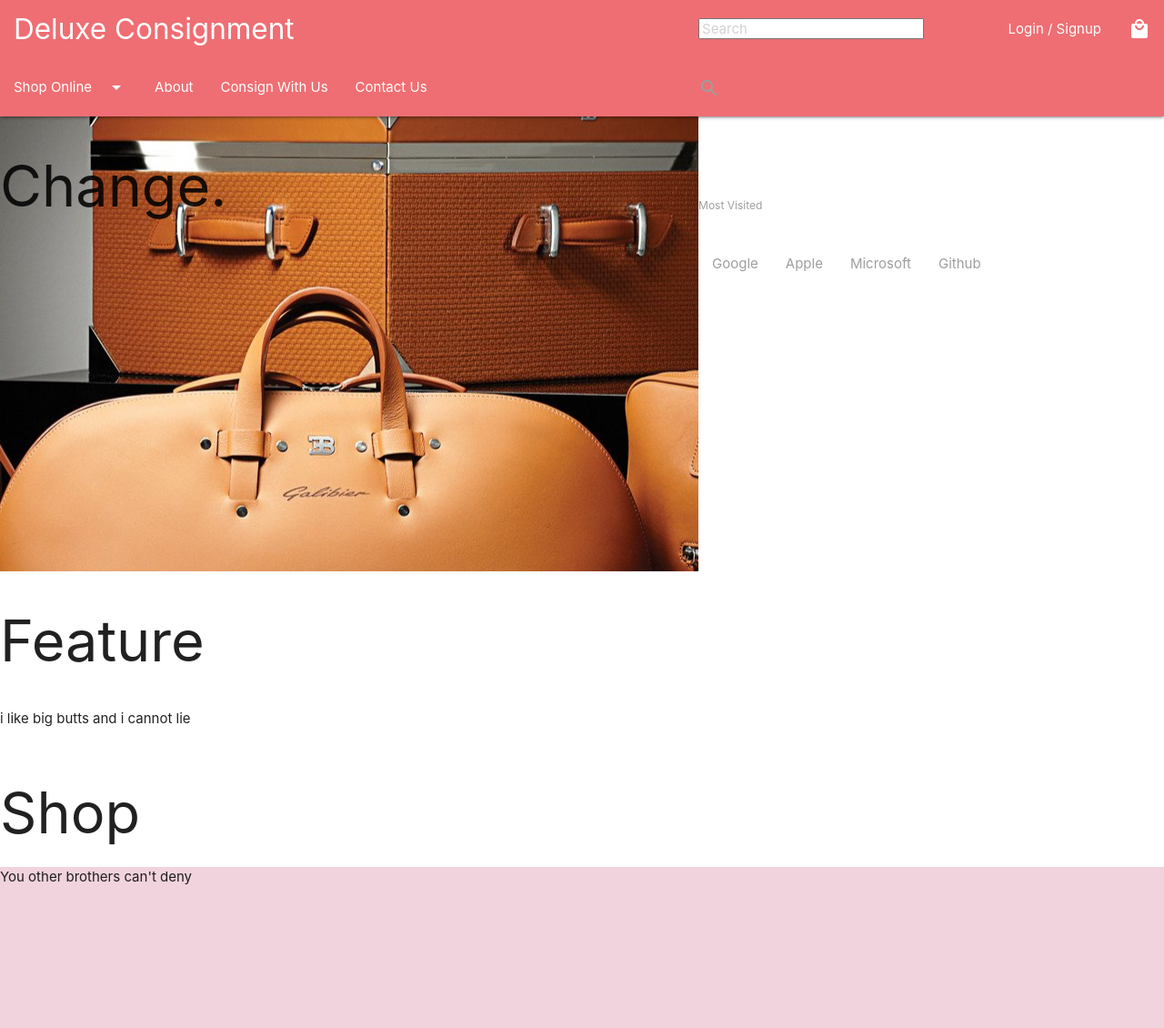
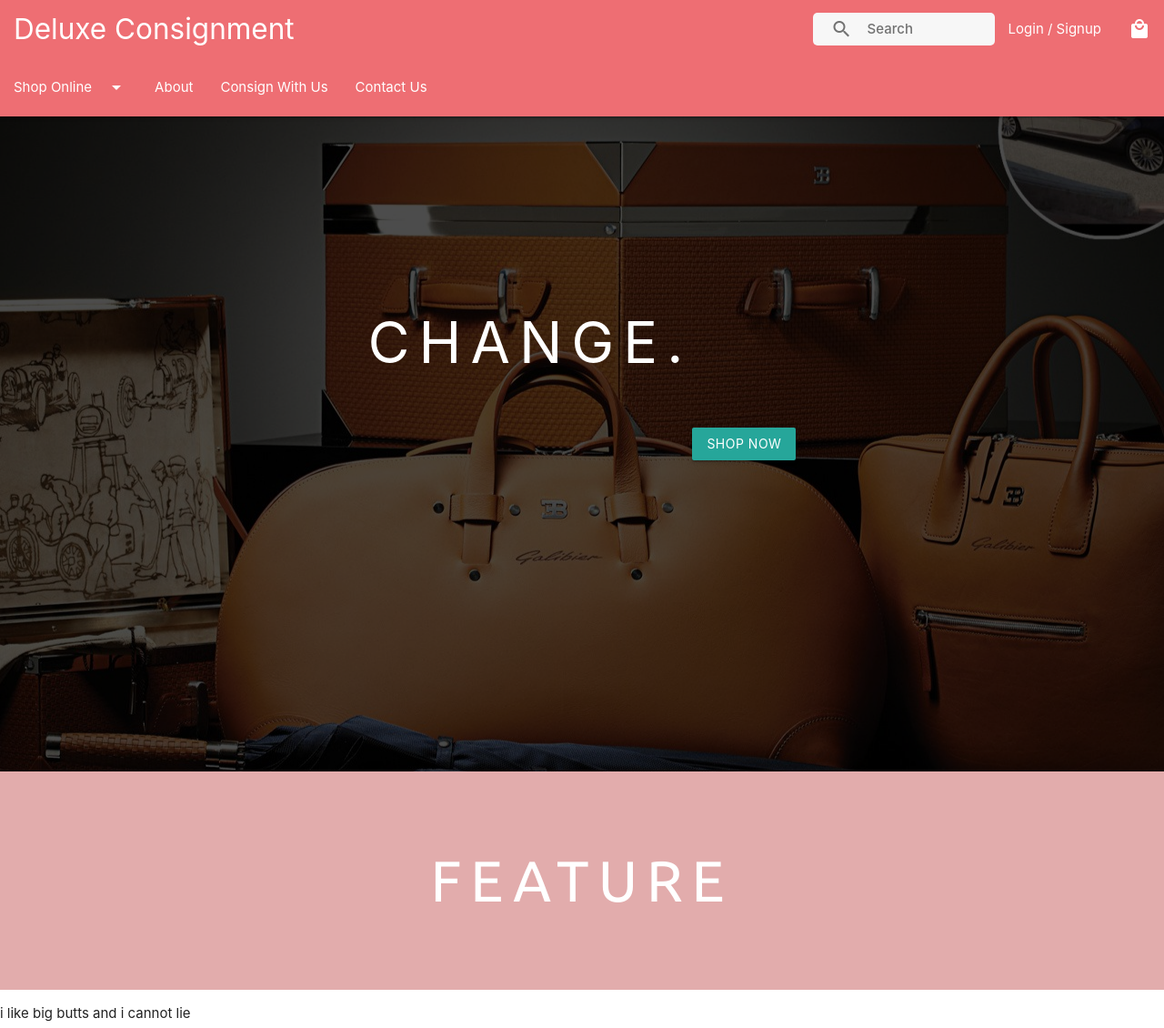
Before and after one commit to LemonFace0309/Deluxe-Consignment, a Django app: page / in a window 1280 px wide. Shown: the top 1130 px of the page at 91% size. Run offline with Django 3.2, Linux system fonts and the light colour scheme; some libraries are stand-ins or nearby versions.

Commit message:
compadibility

```diff
--- a/Deluxe_Consignment/static/css/home.css
+++ b/Deluxe_Consignment/static/css/home.css
@@ -1,5 +1,8 @@
 .parallax-container{
     height: 90vh;
+    display: flex;
+    justify-content: center;
+    align-items: center;
 }
 
 .parallax-image {
@@ -10,9 +13,7 @@
     color: white;
     text-transform: uppercase;
     letter-spacing: 10px;
-    width: 100%;
-    text-align: center;
-    margin: 100px 0px;
+    padding-bottom: 30vh;
 }
 
 .banner {
@@ -36,3 +37,8 @@
 .banner h1:hover {
     letter-spacing: 20px;
 }
+
+.btn{
+    display: inline-block;
+
+}
--- a/Deluxe_Consignment/store/templates/store/base.html
+++ b/Deluxe_Consignment/store/templates/store/base.html
@@ -16,7 +16,7 @@
     <link rel="stylesheet" href="https://cdnjs.cloudflare.com/ajax/libs/materialize/1.0.0/css/materialize.min.css">
 
     <!--Link to CSS Sheet-->
-    <link rel="stylesheet" type="text/css" href="{% static 'css/main.css' %}">
+    <link rel="stylesheet" type="text/css" href="{% static 'css/nav.css' %}">
 
     <!--Let browser know website is optimized for mobile-->
     <meta name="viewport" content="width=device-width, initial-g=1.0"/>
--- a/Deluxe_Consignment/store/templates/store/home.html
+++ b/Deluxe_Consignment/store/templates/store/home.html
@@ -2,10 +2,12 @@
 {% load static %}
 
 {% block content %}
+<link rel="stylesheet" type="text/css" href="{% static 'css/home.css' %}">
 
 <div class="parallax-container">
     <div class="parallax"><img class="parallax-image" src="{% static 'images/open-bag.jpg' %}"></div>
     <h1>Change.</h1>
+    <a class="btn" href="#">Shop Now</a>
 </div>
 
 
@@ -14,4 +16,5 @@
 <div class="banner"><h1>Shop</h1></div>
 <div style="background-color: rgb(240, 211, 221); height: 60vh;">You other brothers can't deny</div>
 
+
 {% endblock content %}
```
